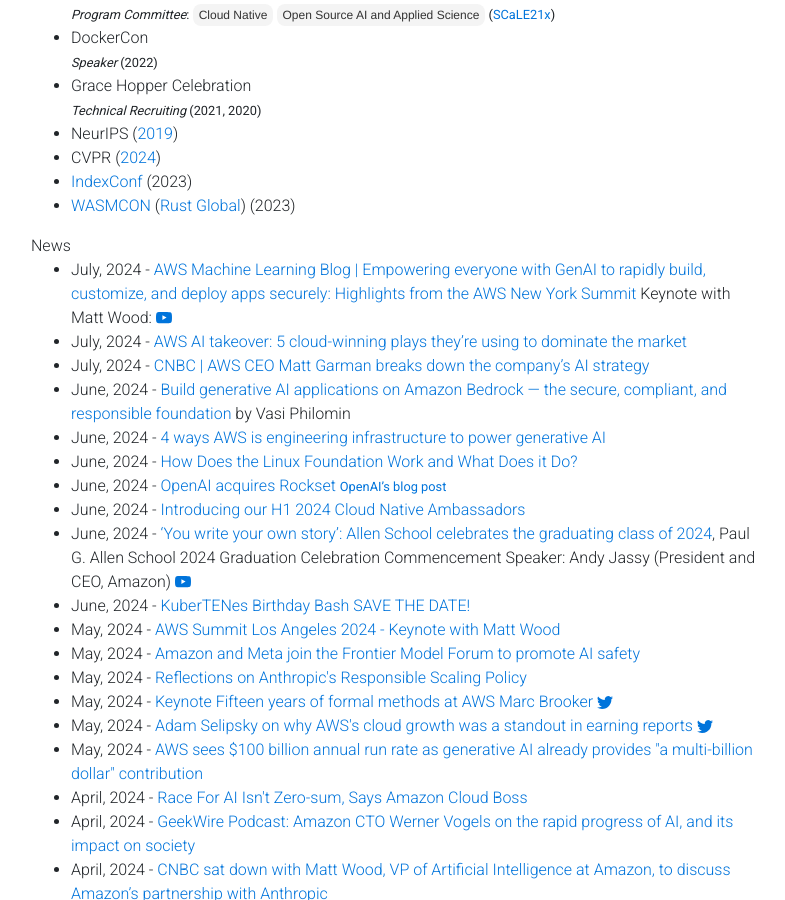
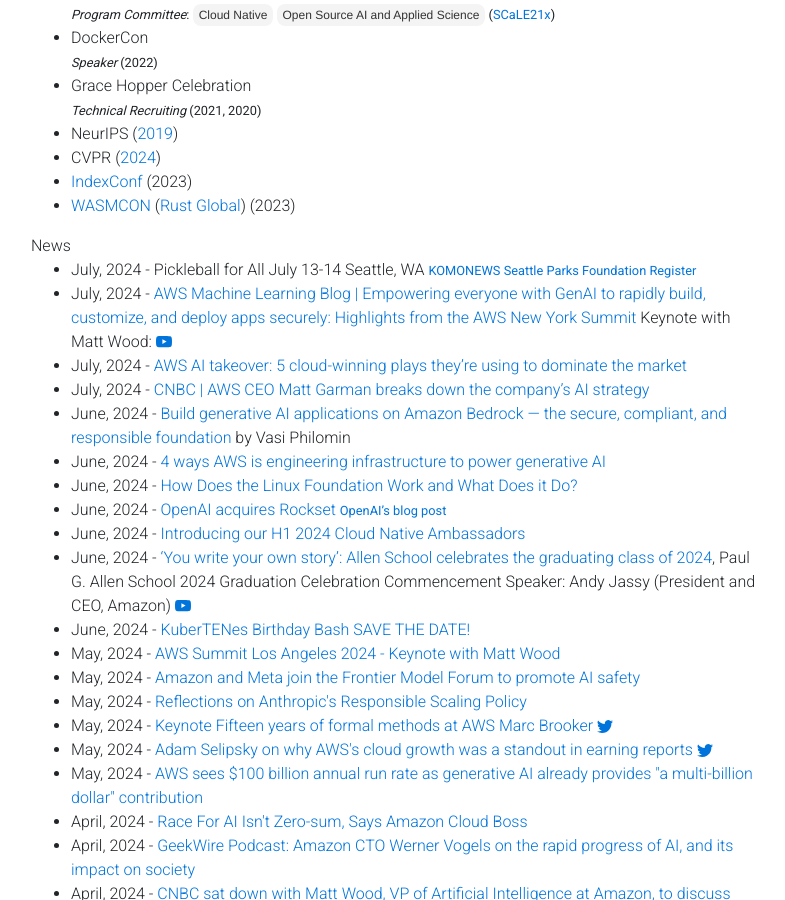
Before and after one commit to gfw001/gfw001.github.io, a Jekyll site: the page portfolio.html, which Jekyll copies as it is, in a window 1280 px wide and 900 px high, scrolled down 1952 px. Shown: the whole window, without its empty margins (54-839 px from the left). Built offline with Jekyll 4.4.1, drawn with Linux system fonts in a browser that asks for light colours; nearby versions of some CDN libraries; a style sheet for code colours, icons or effects is not loaded.

Commit message:
Update portfolio.html

```diff
--- a/portfolio.html
+++ b/portfolio.html
@@ -327,6 +327,9 @@
 
       News
 	<ul>
+	<li>
+	       July, 2024 - Pickleball for All July 13-14 Seattle, WA <small><a href="https://komonews.com/news/local/pickleball-for-all-downtown-seattle-road-closures-traffic-driving-sports-pickle-ball-paddle-registration-free-amazon-spheres-south-lake-union-metro-association-parks-where-when-sixth-avenue-blanchard-virginia-courts">KOMONEWS</a> <a href="https://www.seattleparksfoundation.org/event/pickleball-for-all-3/">Seattle Parks Foundation</a> <a href="https://www.classy.org/event/pickleball-for-all-2024/e592830">Register</a> </small>
+	</li>
 	<li>
 	       July, 2024 - <a href="https://aws.amazon.com/blogs/machine-learning/empowering-everyone-with-genai-to-rapidly-build-customize-and-deploy-apps-securely-highlights-from-the-aws-new-york-summit/">AWS Machine Learning Blog | Empowering everyone with GenAI to rapidly build, customize, and deploy apps securely: Highlights from the AWS New York Summit</a> Keynote with Matt Wood: <a href="https://youtu.be/hVy1cIpu6II?si=vRDtSsUUtCOxczG7">
 		<svg xmlns="http://www.w3.org/2000/svg" width="16" height="16" fill="currentColor" class="bi bi-youtube" viewBox="0 0 16 16">
```
